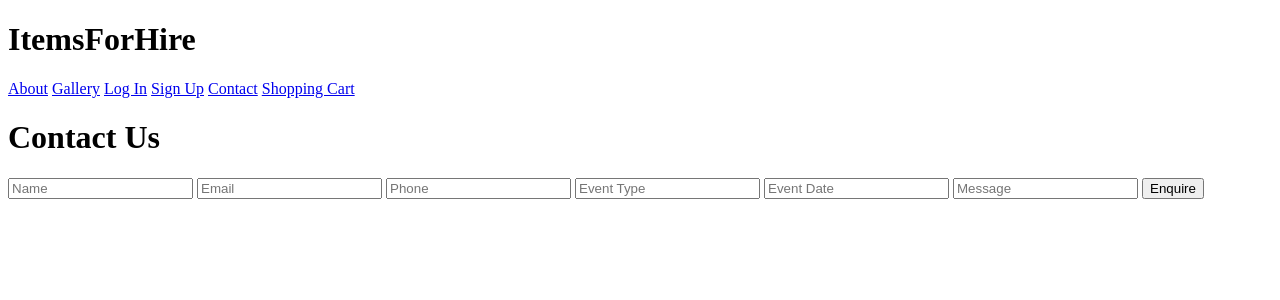
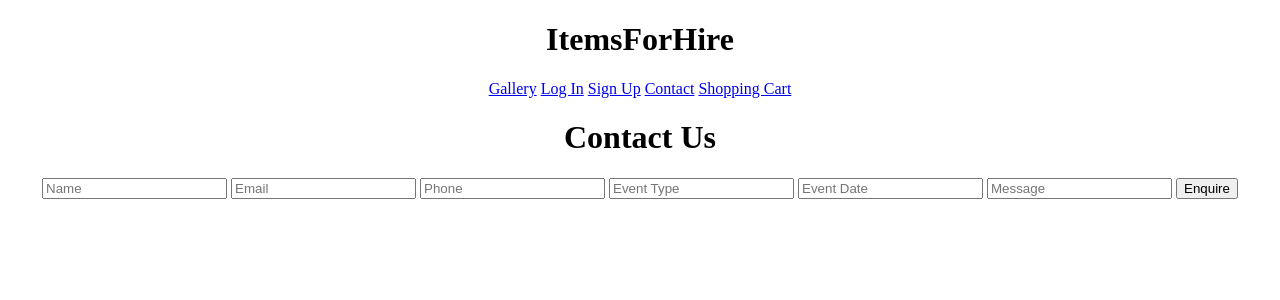
Before and after one commit to mtrinhh/flask-app, a Flask app: page /contact in a window 1280 px wide. Shown: the top 300 px of the page. Run offline with Flask 3, Linux system fonts and the light colour scheme; some libraries are stand-ins or nearby versions.

Commit message:
created templates with jinja

```diff
--- a/static/style.css
+++ b/static/style.css
@@ -1,3 +1,7 @@
+body {
+    text-align: center;
+}
+
 img {
     max-width: 200px;
 }
--- a/templates/base.html
+++ b/templates/base.html
@@ -11,7 +11,6 @@
     <h1>ItemsForHire</h1>
     <header>
         <nav>
-            <a href="/about">About</a>
             <a href="/gallery">Gallery</a>
             <a href="/login">Log In</a>
             <a href="/signup">Sign Up</a>
```
